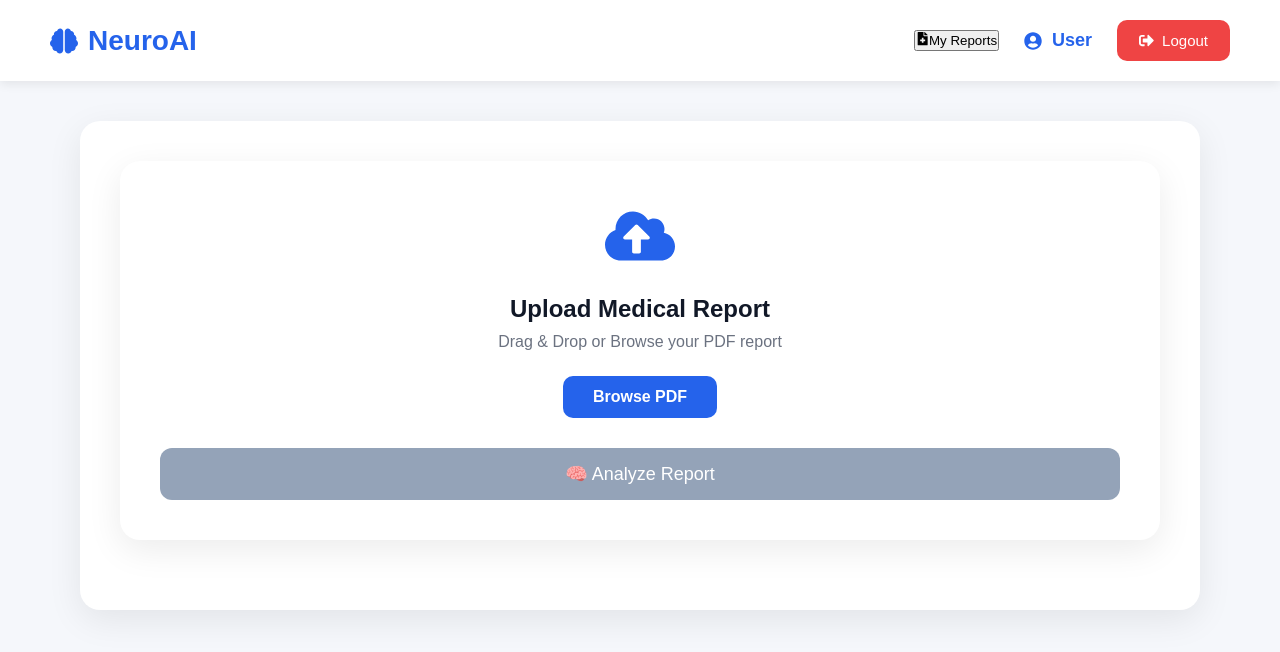
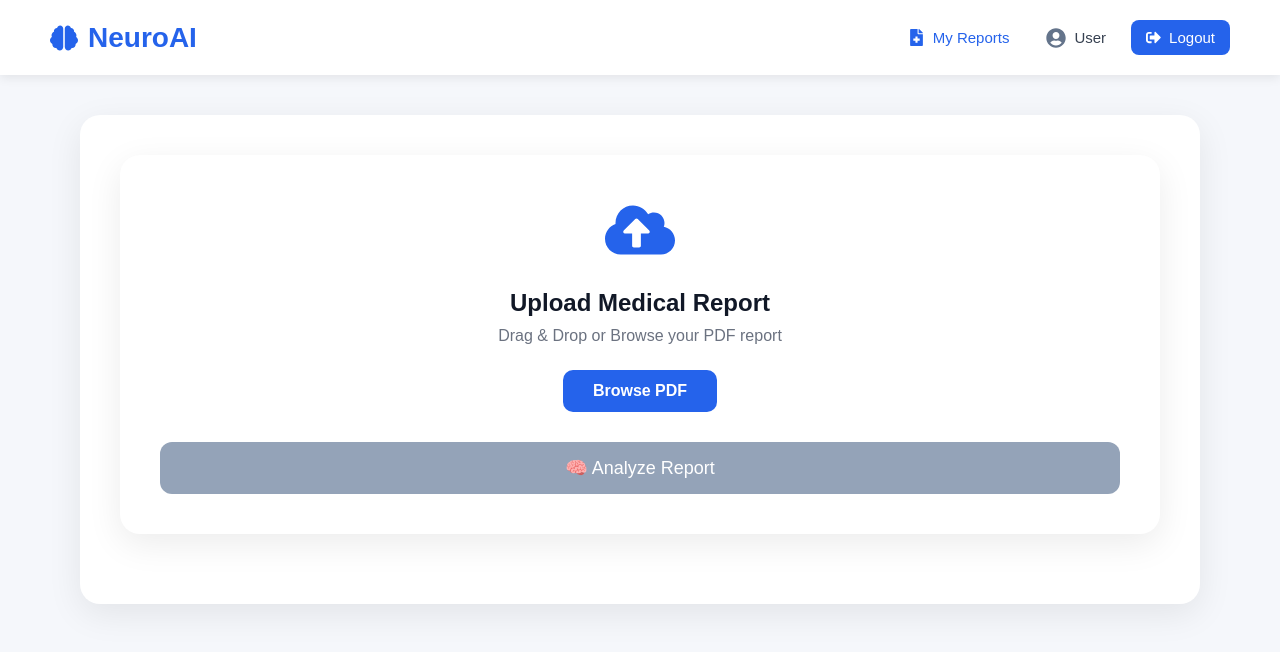
Before and after one commit to Abhishek-22ds01/NeuroAi, a React app in the folder frontend/: page /dashboard in a window 1280 px wide. Shown: the top 652 px of the page. Built offline with nearby package versions, Linux system fonts and the light colour scheme; no server answers; sample sign-in values are in the browser's storage; the HTML template or start-up script is replaced by a standard one.

Commit message:
Fix saved report abnormal parameters

```diff
--- a/frontend/src/components/AbnormalCard.jsx
+++ b/frontend/src/components/AbnormalCard.jsx
@@ -5,11 +5,15 @@ function AbnormalCard({ abnormalParameters }) {
         return (
             <div className="card">
                 <h2>
-          <FaExclamationTriangle style={{ marginRight: "10px" }} />
+                    <FaExclamationTriangle
+                        style={{ marginRight: "10px" }}
+                    />
                     Abnormal Parameters
                 </h2>
 
-        <div className="normal-box">🎉 No abnormal parameters found.</div>
+                <div className="normal-box">
+                    🎉 No abnormal parameters found.
+                </div>
             </div>
         );
     }
@@ -17,27 +21,68 @@ function AbnormalCard({ abnormalParameters }) {
     return (
         <div className="card">
             <h2>
-        <FaExclamationTriangle style={{ marginRight: "10px" }} />
+                <FaExclamationTriangle
+                    style={{ marginRight: "10px" }}
+                />
                 Abnormal Parameters
             </h2>
 
             <div className="abnormal-grid">
-        {abnormalParameters.map((item, index) => (
-          <div key={index} className="abnormal-item">
-            <h3>{item.parameter || item.name}</h3>
+                {abnormalParameters.map((item, index) => {
+
+                    // Handle old Gemini response:
+                    // ["Creatinine", "Urea", "Potassium"]
+                    if (typeof item === "string") {
+                        return (
+                            <div
+                                key={index}
+                                className="abnormal-item"
+                            >
+                                <h3>{item}</h3>
 
                                 <p>
-              <strong>Value:</strong> {item.value}
+                                    <strong>Value:</strong> N/A
+                                </p>
+
+                                <p>
+                                    <strong>Normal Range:</strong> N/A
+                                </p>
+
+                                <span className="status-badge">
+                                    Abnormal
+                                </span>
+                            </div>
+                        );
+                    }
+
+                    // Handle correct object response
+                    return (
+                        <div
+                            key={index}
+                            className="abnormal-item"
+                        >
+                            <h3>
+                                {item.parameter || item.name || "Unknown"}
+                            </h3>
+
+                            <p>
+                                <strong>Value:</strong>{" "}
+                                {item.value || "N/A"}
                             </p>
 
                             <p>
                                 <strong>Normal Range:</strong>{" "}
-              {item.normal_range || item.reference_range}
+                                {item.normal_range ||
+                                    item.reference_range ||
+                                    "N/A"}
                             </p>
 
-            <span className="status-badge">{item.status}</span>
+                            <span className="status-badge">
+                                {item.status || "Abnormal"}
+                            </span>
                         </div>
-        ))}
+                    );
+                })}
             </div>
         </div>
     );
--- a/frontend/src/components/Navbar.jsx
+++ b/frontend/src/components/Navbar.jsx
@@ -2,17 +2,20 @@ import {
     FaBrain,
     FaSignOutAlt,
     FaUserCircle,
-    FaFileMedical
+    FaFileMedical,
 } from "react-icons/fa";
 
 import { useNavigate } from "react-router-dom";
+
 import { getCurrentUser } from "../utils/auth";
+
 
 function Navbar() {
 
     const navigate = useNavigate();
 
     const user = getCurrentUser();
+
 
     function logout() {
 
@@ -22,15 +25,14 @@ function Navbar() {
 
     }
 
+
     return (
 
         <nav className="navbar">
 
-            <div
-                className="logo"
-                onClick={() => navigate("/dashboard")}
-                style={{ cursor: "pointer" }}
-            >
+            {/* Logo */}
+
+            <div className="logo">
 
                 <FaBrain />
 
@@ -39,18 +41,21 @@ function Navbar() {
             </div>
 
 
+            {/* Right Side */}
+
             <div className="navbar-right">
+
 
                 {/* My Reports */}
 
                 <button
-                    className="reports-btn"
+                    className="my-reports-btn"
                     onClick={() => navigate("/reports")}
                 >
 
                     <FaFileMedical />
 
-                    My Reports
+                    <span>My Reports</span>
 
                 </button>
 
@@ -62,9 +67,7 @@ function Navbar() {
                     <FaUserCircle />
 
                     <span>
-
                         {user?.full_name || "User"}
-
                     </span>
 
                 </div>
@@ -79,7 +82,7 @@ function Navbar() {
 
                     <FaSignOutAlt />
 
-                    Logout
+                    <span>Logout</span>
 
                 </button>
 
@@ -91,4 +94,5 @@ function Navbar() {
 
 }
 
+
 export default Navbar;
--- a/frontend/src/pages/Dashboard.css
+++ b/frontend/src/pages/Dashboard.css
@@ -813,3 +813,128 @@ body{
     cursor:not-allowed;
 
 }
+
+
+
+
+
+.navbar {
+    display: flex;
+    justify-content: space-between;
+    align-items: center;
+
+    padding: 20px 50px;
+
+    background: white;
+
+    box-shadow: 0 3px 10px rgba(0, 0, 0, .08);
+}
+
+
+/* Right side of navbar */
+
+.navbar-right {
+    display: flex;
+    align-items: center;
+    gap: 25px;
+}
+
+
+/* My Reports */
+
+.my-reports-btn {
+    display: flex;
+    align-items: center;
+    justify-content: center;
+
+    gap: 8px;
+
+    border: none;
+    background: transparent;
+
+    color: #2563eb;
+
+    padding: 9px 12px;
+    margin: 0;
+
+    border-radius: 8px;
+
+    cursor: pointer;
+
+    font-family: Arial, sans-serif;
+    font-size: 15px;
+    font-weight: 500;
+
+    line-height: normal;
+
+    box-shadow: none;
+
+    transition: all 0.2s ease;
+}
+
+.my-reports-btn svg {
+    font-size: 17px;
+}
+
+.my-reports-btn:hover {
+    background: #eff6ff;
+    color: #1d4ed8;
+}
+
+
+/* User information */
+
+.user-info {
+    display: flex;
+    align-items: center;
+
+    gap: 8px;
+
+    color: #374151;
+
+    font-size: 15px;
+    font-weight: 500;
+}
+
+.user-info svg {
+    font-size: 20px;
+    color: #64748b;
+}
+
+
+/* Logout */
+
+.logout-btn {
+    display: flex;
+    align-items: center;
+    justify-content: center;
+
+    gap: 8px;
+
+    border: none;
+
+    background: #2563eb;
+    color: white;
+
+    padding: 9px 15px;
+
+    margin: 0;
+
+    border-radius: 8px;
+
+    cursor: pointer;
+
+    font-family: Arial, sans-serif;
+    font-size: 15px;
+    font-weight: 500;
+
+    line-height: normal;
+
+    box-shadow: none;
+
+    transition: background 0.2s ease;
+}
+
+.logout-btn:hover {
+    background: #1d4ed8;
+}
--- a/frontend/src/pages/Dashboard.jsx
+++ b/frontend/src/pages/Dashboard.jsx
@@ -78,7 +78,12 @@ function Dashboard() {
 
             <SummaryCard summary={result.summary} />
 
-            <AbnormalCard abnormalParameters={result.abnormal_parameters} />
+            <AbnormalCard
+              abnormalParameters={result.tests?.filter(
+                (test) =>
+                  test.status?.toLowerCase() !== "normal"
+              )}
+            />
 
             <RecommendationCard recommendations={result.recommendations} />
 
```
Also changed, not shown: frontend/src/pages/ReportDetails.jsx (+172 -15 lines), frontend/src/App.css (line endings or trailing spaces). Lines whose indentation alone changed are shown as unchanged.
